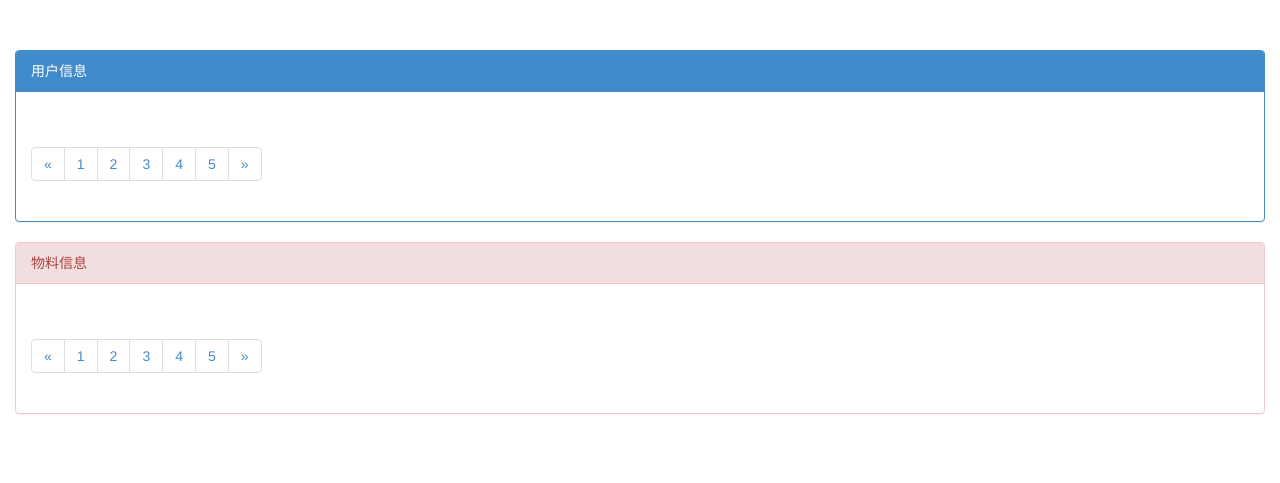
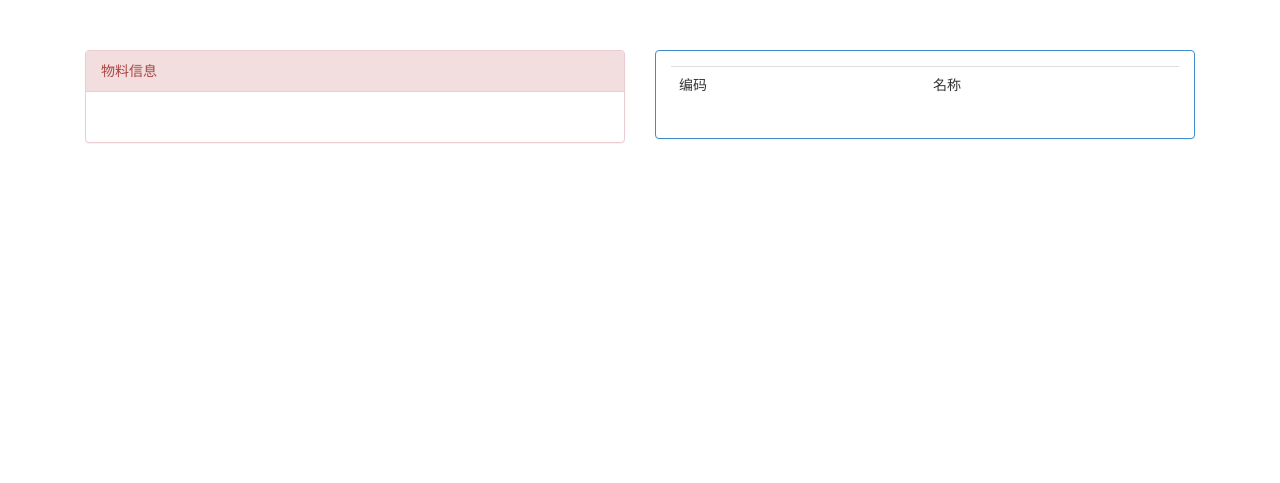
Before and after one commit to changhu2013/moa_v1, a Node project: template moa/views/index.ejs in a window 1280 px wide. Shown: the top 483 px of the page. Run offline with Node 20 templates, Linux system fonts and the light colour scheme; the template is opened without the code that fills it, so the values that code supplies are empty.

```diff
--- a/moa/public/tpls/moa-grid.tpl.html
+++ b/moa/public/tpls/moa-grid.tpl.html
@@ -1,22 +1,18 @@
 <div class="panel {{clazz}}">
-    <div class="panel-heading">{{title}}</div>
+    <div class="panel-heading" ng-show="title != undefined && title != ''" >{{title}}</div>
     <div class="panel-body">
         <table class="table">
+            <tr>
+               <td ng-repeat="header in headers">
+                   <span> {{header}} </span>
+               </td>
+            </tr>
             <tr ng-repeat="user in data">
-                <td style="width:100px;"><span> {{user.code}} </span></td>
-                <td style="width:100px;"><span> {{user.name}} </span></td>
+                <td ng-repeat="col in cols">
+                    <span> {{user[col]}}</span>
+                </td>
             </tr>
         </table>
-        <nav>
-            <ul class="pagination">
-                <li><a href="#">&laquo;</a></li>
-                <li><a href="#">1</a></li>
-                <li><a href="#">2</a></li>
-                <li><a href="#">3</a></li>
-                <li><a href="#">4</a></li>
-                <li><a href="#">5</a></li>
-                <li><a href="#">&raquo;</a></li>
-            </ul>
-        </nav>
+        <button class="btn btn-link center-block" ng-click="loadData();" ng-show="showMoreBtn">更多</button>
     </div>
 </div>
--- a/moa/views/index.ejs
+++ b/moa/views/index.ejs
@@ -17,11 +17,20 @@
 
     <script src="/moa.js" type="text/javascript"></script>
 </head>
-<body ng-controller="main" class="container-fluid">
+<body ng-controller="main" class="container">
 
-    <moa-grid dataurl="/users" limit="12" class="panel-primary" title="用户信息" link=""></moa-grid>
+    <div class="col">
+        <div class="col-sm-6">
+            <moa-grid dataurl="/users" limit="12" class="panel-danger" title="物料信息"
+                      cols="name" paging="more"></moa-grid>
+        </div>
+        <div class="col-sm-6">
+            <moa-grid dataurl="/users" limit="12" class="panel-primary"
+                      headers="编码,名称" cols="code,name" link="">
+            </moa-grid>
+        </div>
+    </div>
 
-    <moa-grid dataurl="/users" limit="12" class="panel-danger" title="物料信息"></moa-grid>
 
 </body>
 
```
Also changed, not shown: moa/public/moa.js (+32 -5 lines), moa/routes/users.js (+15 -1 lines), README.md.
